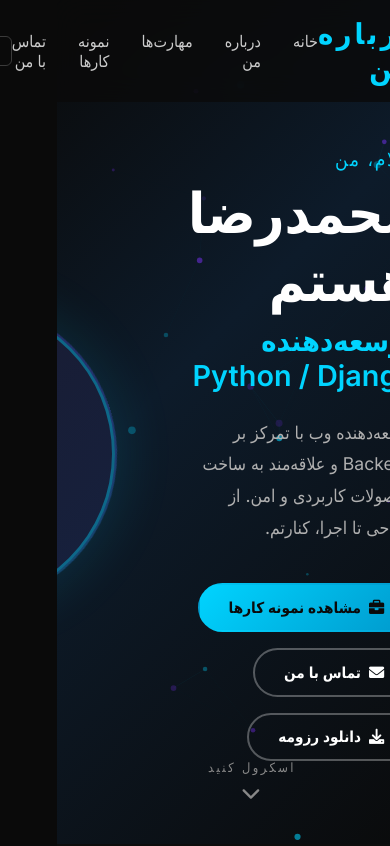
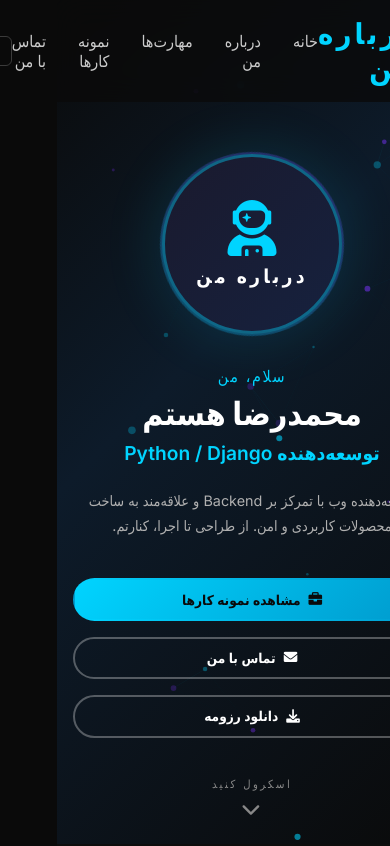
Before and after one commit to MOHAMADREZAHAGHBIDAR/about-me, a plain HTML site: page index.html in a window 390 px wide. Shown: the top 846 px of the page. Drawn offline with Linux system fonts and the light colour scheme; a small style sheet from the web is missing.

Commit message:
Update style.css

```diff
--- a/css/style.css
+++ b/css/style.css
@@ -1929,3 +1929,75 @@
 body.light-theme .nav-menu {
     background: rgba(255, 255, 255, 0.98);
 }
+
+/* ==================== */
+/* RESPONSIVE - HOME    */
+/* ==================== */
+@media (max-width: 768px) {
+
+    .home-section {
+        padding: 5rem 1rem 2rem;
+    }
+
+    .home-container {
+        flex-direction: column-reverse;
+        text-align: center;
+        gap: 2rem;
+    }
+
+    .home-content {
+        max-width: 100%;
+    }
+
+    .greeting {
+        font-size: 1rem;
+    }
+
+    .name {
+        font-size: 2rem;
+    }
+
+    .job-title {
+        font-size: 1.2rem;
+    }
+
+    .short-intro {
+        font-size: 0.9rem;
+        line-height: 1.7;
+    }
+
+    .home-buttons {
+        justify-content: center;
+        flex-direction: column;
+        align-items: center;
+    }
+
+    .home-buttons .btn {
+        width: 100%;
+        justify-content: center;
+        padding: 0.7rem 1.2rem;
+        font-size: 0.85rem;
+    }
+
+    .home-image {
+        flex: 0 0 auto;
+    }
+
+    .avatar-placeholder {
+        width: 180px;
+        height: 180px;
+    }
+
+    .avatar-placeholder i {
+        font-size: 3.5rem;
+    }
+
+    .avatar-placeholder p {
+        font-size: 1.2rem;
+    }
+
+    .scroll-indicator {
+        bottom: 1rem;
+        font-size: 0.7rem;
+    }
+}
```
